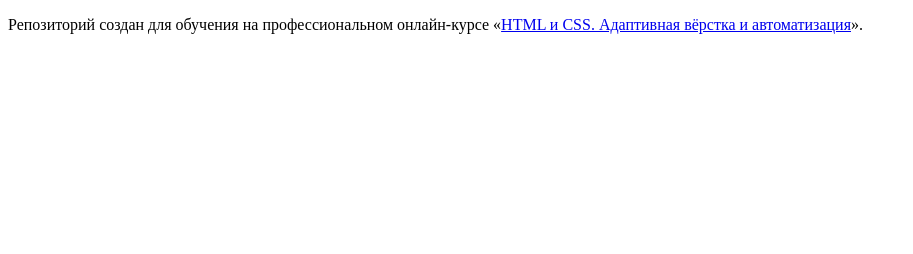
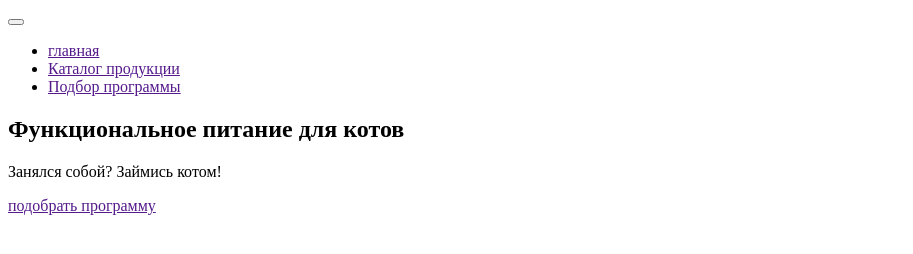
Before and after one commit to htmlacademy-adaptive/2244173-cat-energy-28, a website: page source/index.html in a window 1280 px wide. Shown: the whole page, without its empty margins (0-913 px from the left). Drawn offline with Linux system fonts and the light colour scheme.

Commit message:
makes header

```diff
--- a/package.json
+++ b/package.json
@@ -21,5 +21,8 @@
   "engines": {
     "node": "^16"
   },
-  "type": "module"
+  "type": "module",
+  "volta": {
+    "node": "16.20.0"
+  }
 }
--- a/source/index.html
+++ b/source/index.html
@@ -1,12 +1,39 @@
 <!DOCTYPE html>
-<html lang="ru">
+<html class="page" lang="ru">
   <head>
     <meta charset="utf-8">
     <title>HTML Academy: Кэт энерджи</title>
   </head>
-  <body>
-
-    <p>Репозиторий создан для обучения на профессиональном онлайн‑курсе «<a href="https://htmlacademy.ru/intensive/adaptive">HTML и CSS. Адаптивная вёрстка и автоматизация</a>».</p>
+  <body class="page-body">
+    <header class="page-header">
+      <div class="page-header__container">
+        <div class="page-header__logo-container">
+          <a class="page-header__logo-image" href="" ></a>
+          <button class="page-header__logo-toggle"></button>
+        </div>
+        <nav class="page-header__nav site-nav">
+          <ul class="site-nav__list">
+            <li class="site-nav__item">
+              <a class="site-nav__link site-nav__link--active" href="" >главная</a>
+            </li>
+            <li class="site-nav__item">
+              <a class="site-nav__link" href="">Каталог продукции</a>
+            </li>
+            <li class="site-nav__item">
+              <a class="site-nav__link" href="">Подбор программы</a>
+            </li>
+          </ul>
+        </nav>
+      </div>
+      <section class="page-header__promo promo">
+        <div class="promo__container">
+          <h2 class="promo__title">Функциональное питание для котов</h2>
+          <p class="promo__slogan">Занялся собой? Займись котом!</p>
+          <div class="promo__picture"></div>
+          <a class="promo__program-choose" href="">подобрать программу</a>
+        </div>
+      </section>
+    </header>
 
   </body>
 </html>
```
